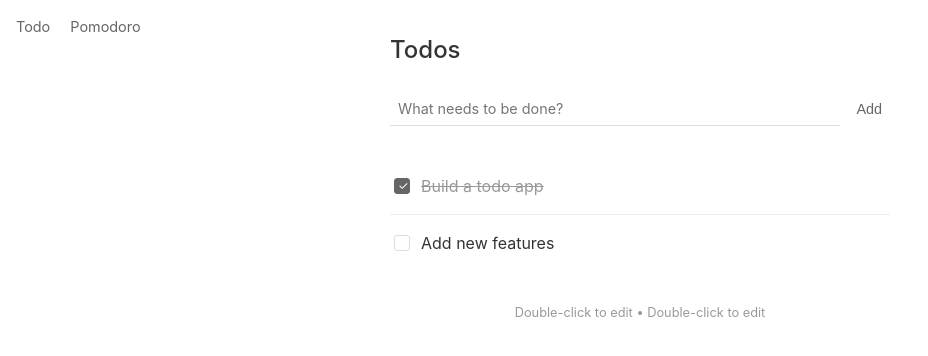
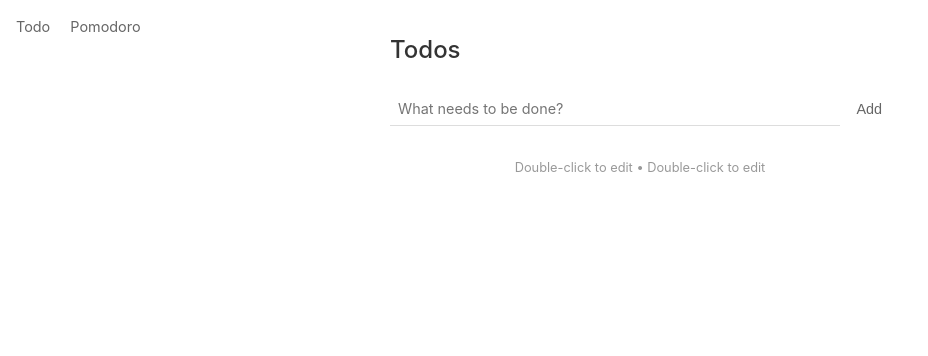
Before and after one commit to SethPipho/tiny-apps, a plain HTML site: page todo/index.html in a window 1280 px wide. Shown: the whole page, without its empty margins (0-928 px from the left). Drawn offline with Linux system fonts and the light colour scheme.

Commit message:
remove adding sample todos if empty

```diff
--- a/todo/index.html
+++ b/todo/index.html
@@ -290,14 +290,7 @@
                 }
             });
 
-            // Add sample todos if no saved todos exist
-            if (todos.length === 0) {
-                todos.push(
-                    { text: "Build a todo app", completed: true },
-                    { text: "Add new features", completed: false }
-                );
-                saveTodos();
-            }
+
 
             // Initial render
             renderTodos();
```
